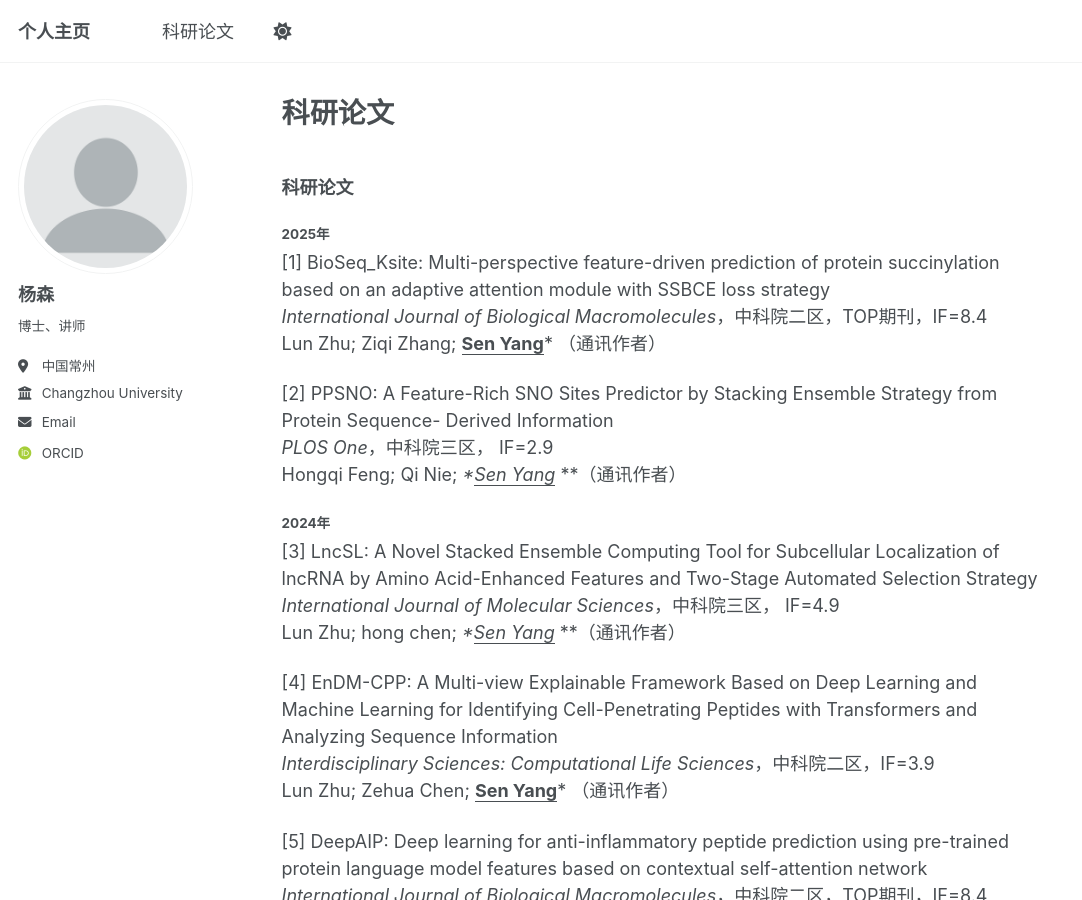
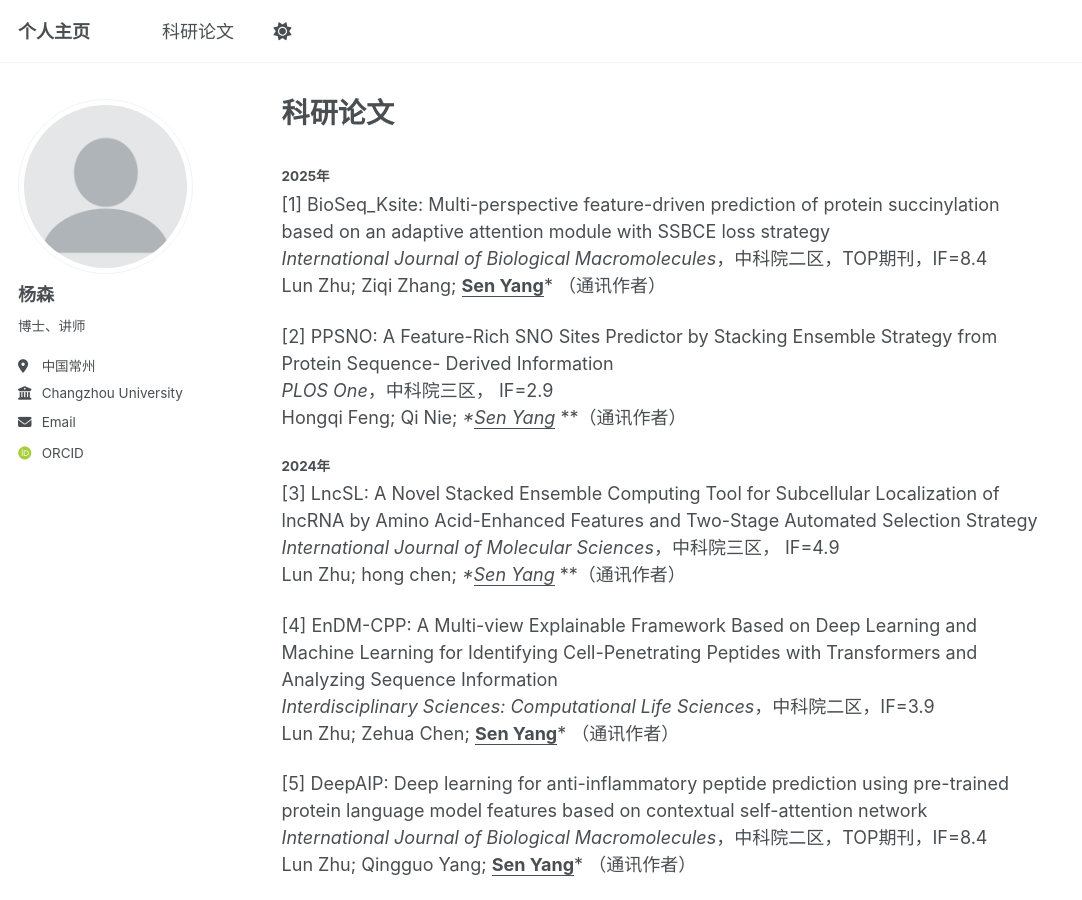
Before and after one commit to abcair/ys, a Jekyll site: the page built from _pages/publications.md, in a window 1280 px wide and 900 px high. Shown: the whole window, without its empty margins (0-1082 px from the left). Built offline with Jekyll 4.4.1, drawn with Linux system fonts in a browser that asks for light colours; some web fonts are replaced.

Commit message:
Update publications.md
Signed-off-by: abcair <57550630+abcair@users.noreply.github.com>

```diff
--- a/_pages/publications.md
+++ b/_pages/publications.md
@@ -4,7 +4,6 @@ permalink: /paper/
 author_profile: true
 ---
 
-### 科研论文
 
 ##### 2025年
 
```
